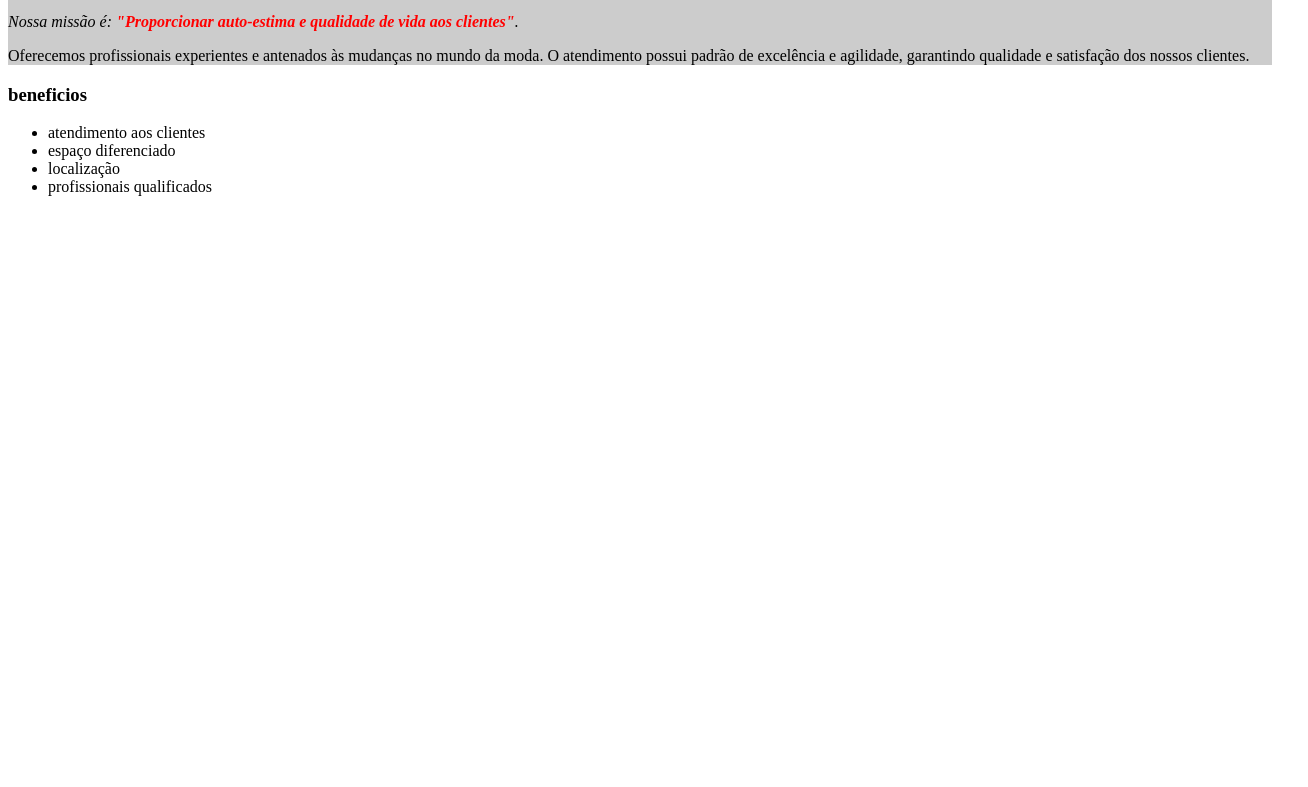
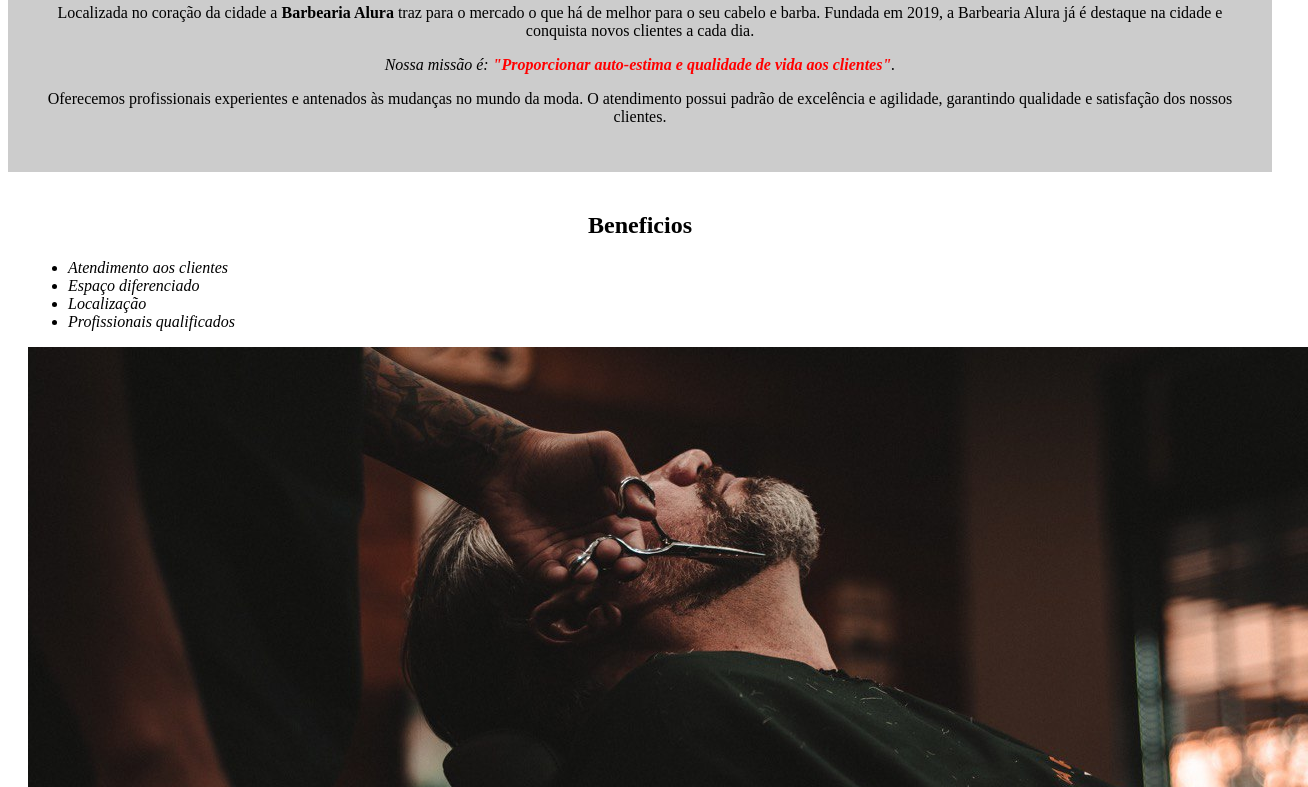
Before and after one commit to ezequieltss/html5-parte1, a plain HTML site: page index.html in a window 1280 px wide. Shown: the part 592-1379 px from the top of the page, 1308 px wide, since content can reach past the window. Before the commit the page ends 804 px from the top, so only its background shows below. Drawn offline with Linux system fonts and the light colour scheme.

Commit message:
Add files via upload

```diff
--- a/index.html
+++ b/index.html
@@ -10,7 +10,8 @@
    <img id="banner" src="banner.jpg" >
  <div class="principal">
 
-  <h2>Sobre a Barbearia Alura</h2>
+  <h1>Sobre a Barbearia Alura</h1>
+
 
   <p>Localizada no coração da cidade a <strong>Barbearia Alura</strong> traz para o mercado o que há de melhor para o seu cabelo e barba. Fundada em 2019, a Barbearia Alura já é destaque na cidade e conquista novos clientes a cada dia.</p>
 
@@ -22,15 +23,17 @@
 
  <div class="beneficios">
 
-  <h3>beneficios</h3>
+  <h2>Beneficios</h2>
 
   <ul>
-    <li class="itens">atendimento aos clientes</li>
-    <li class="itens">espaço diferenciado</li>
-    <li class="itens">localização</li>
-    <li class="itens">profissionais qualificados</li>
+    <li class="itens">Atendimento aos clientes</li>
+    <li class="itens">Espaço diferenciado</li>
+    <li class="itens">Localização</li>
+    <li class="itens">Profissionais qualificados</li>
 
   </ul>
+  <img src="beneficios.jpg" id="imagem beneficios">
+
  </div>
 
 
--- a/style.css
+++ b/style.css
@@ -7,8 +7,37 @@ body{
 
 .principal{
     background: #cccccc;
+    padding: 30px;
 
 }
+
+h1{
+    text-align: center;
+}
+
+p{
+    text-align: center;
+}
+
+#missao{
+
+ font-size: 20px;
+}
+
+.itens{
+    font-style: italic;
+}
+
+.beneficios{
+    background: #ffffff;
+    padding: 20px;
+
+}
+
+
+
+
+
 
 
 h2{
```
Also changed, not shown: beneficios.jpg (added).
